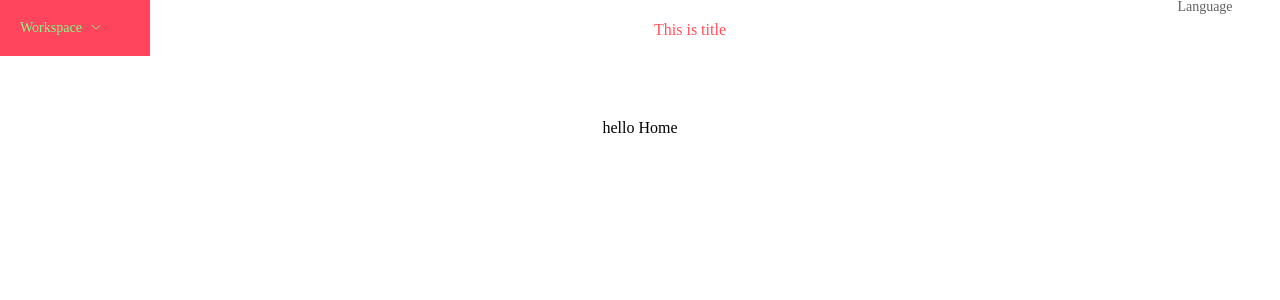
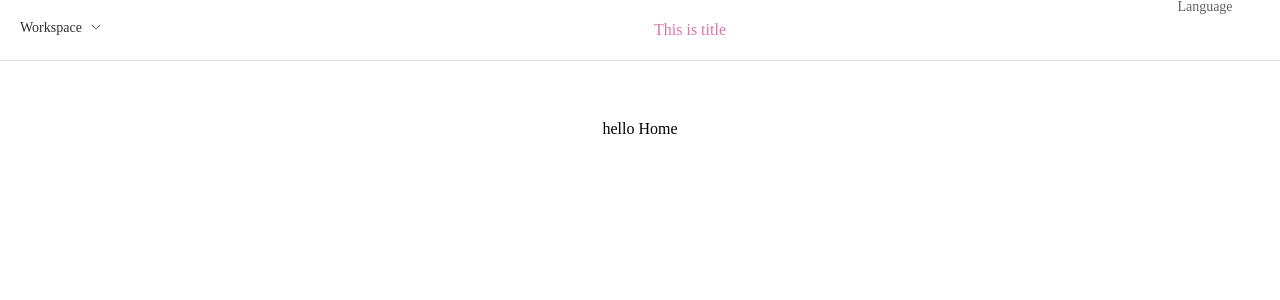
Before and after one commit to FE-help/testCode, a Vue app: page / in a window 1280 px wide. Shown: the top 300 px of the page. Built offline with nearby package versions, Linux system fonts and the light colour scheme.

Commit message:
优化代码

```diff
--- a/src/components/nav/navMenu.vue
+++ b/src/components/nav/navMenu.vue
@@ -1,19 +1,16 @@
 <template>
   <div>
     <el-menu
-            :default-active="activeIndex"
-            class="el-menu-demo"
+            :default-active="'1'"
+            class="el-menu-nav"
             mode="horizontal"
-            @select="handleSelect"
-            text-color="#fff"
-            background-color="#ff445e"
-            active-text-color="#83ff86"
+            active-text-color="#303133"
             menu-trigger="click"
     >
-      <el-sub-menu index="2" popper-class="menu-box1">
+      <el-sub-menu index="1" popper-class="menu-box-nav">
         <template #title>Workspace</template>
         <el-menu-item v-for="(menu, index) in menuList" :index="index+''">
-          <router-link active-class="fff" :to="menu.path">{{menu.title}}</router-link>
+          <router-link active-class="basic-title-color" :to="menu.path">{{menu.title}}</router-link>
         </el-menu-item>
       </el-sub-menu>
     </el-menu>
@@ -21,17 +18,10 @@
 </template>
 
 <script setup lang="ts">
-    import {defineComponent, ref} from "vue";
-    import { menuList } from "../../constant/menu";
-
-    const activeIndex = ref('1');
-    const handleSelect = (): void => {}
+    import {menuList} from "../../constant/menu";
 </script>
 
 <style scoped lang="less">
-  .fff {
-    color: #1ee205 !important;
-  }
   .el-menu--horizontal {
     width: 150px;
     margin: 0;
@@ -46,25 +36,21 @@
 
 <style lang="less">
   // 去除选中后下边框
-  ul.el-menu-demo.el-menu--horizontal > .el-sub-menu .el-sub-menu__title {
+  ul.el-menu-nav.el-menu--horizontal > .el-sub-menu .el-sub-menu__title {
     border: none;
   }
-  .menu-box1.el-popper{
+
+  .menu-box-nav.el-popper {
     top: 61px !important;
     left: 0 !important;
     border: none !important;
-    ul{
-      background-color: blueviolet;
-      .el-menu-item{
-        background-color: blueviolet;
-        &:hover{
-          background-color: #4c6de2;
-        }
-        a{
-          color: coral;
+
+    ul {
+      .el-menu-item {
+        a {
+          color: #303133;
         }
       }
-      color: #8c89ff;
     }
   }
 </style>
--- a/src/components/top/Language.vue
+++ b/src/components/top/Language.vue
@@ -1,6 +1,6 @@
 <template>
   <el-dropdown trigger="click">
-    <span class="el-dropdown-link">
+    <span class="el-dropdown-link cursor-pointer">
       {{$t('language')}}
     </span>
     <template #dropdown>
--- a/src/components/top/top.vue
+++ b/src/components/top/top.vue
@@ -1,9 +1,9 @@
 <template>
   <div class="top-nav">
     <navMenu></navMenu>
-    <div class="fff path">{{route.name}}</div>
-    <div class="fff title">{{$t('title')}}</div>
-    <div class="fff language">
+    <div class="basic-title-color path">{{route.name}}</div>
+    <div class="basic-title-color title">{{$t('title')}}</div>
+    <div class="basic-text-color language">
       <Language></Language>
     </div>
   </div>
@@ -17,10 +17,6 @@
     const route = useRoute();
 </script>
 <style scoped lang="less">
-  .fff {
-    color: #ff505c;
-  }
-
   .main {
     height: 100vh;
     width: 100%;
@@ -33,6 +29,7 @@
     display: flex;
     line-height: 60px;
     text-align: center;
+    border-bottom: 1px solid #e2e2e2;
 
     .path {
       width: 100px;
--- a/src/main.ts
+++ b/src/main.ts
@@ -6,6 +6,7 @@ import "../src/assets/css/Reset.less"
 import "../src/assets/css/Currency.less"
 import ElementPlus from 'element-plus';
 import 'element-plus/dist/index.css';
+import './style/basic.less';
 import i18n from '../src/locales/index'
 
 
--- a/src/style/basic.less
+++ b/src/style/basic.less
@@ -0,0 +1,9 @@
+.basic-title-color {
+  color: #e272a7 !important;
+}
+.basic-text-color {
+  color: #303133 !important;
+}
+.cursor-pointer{
+  cursor: pointer;
+}
```
